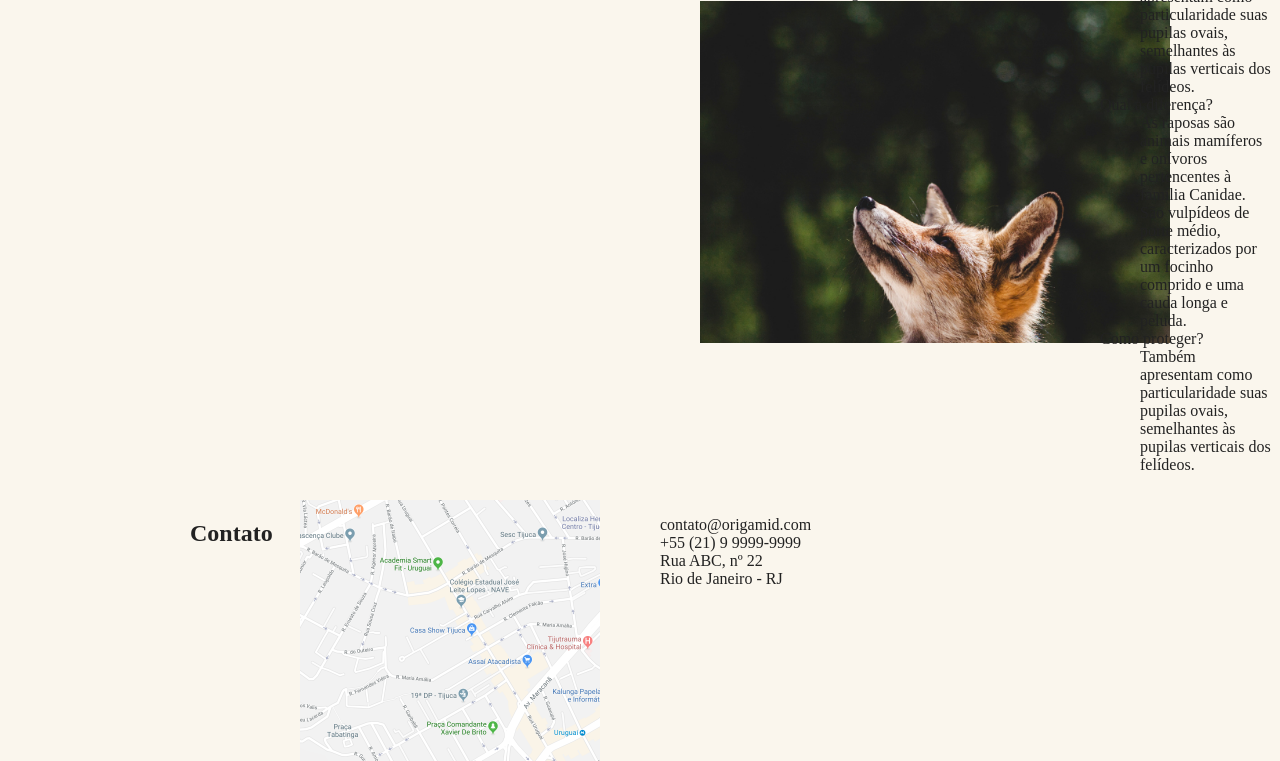
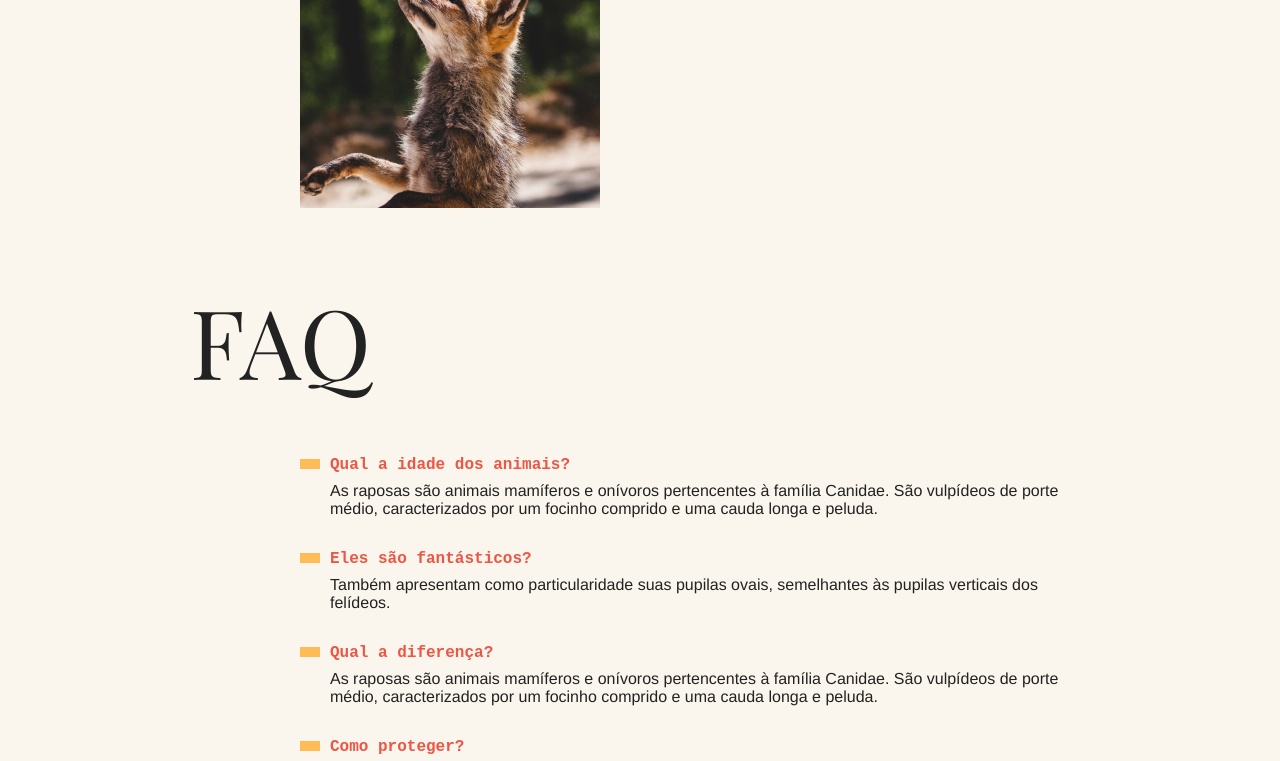
Before and after one commit to mvsampaio/animais-fantasticos, a plain HTML site: page index.html in a window 1280 px wide. Shown: the part 522-1283 px from the top of the page. Drawn offline with Linux system fonts and the light colour scheme; a script that the page names is missing.

Commit message:
corrigido conflito

```diff
--- a/css/style.css
+++ b/css/style.css
@@ -1,6 +1,5 @@
+/* Reset */
 
-<<<<<<< Updated upstream
-=======
 body,
 h1,
 h2,
@@ -268,4 +267,3 @@ html.textoMaior {
     transform: translate3d(0, 0, 0);
   }
 }
->>>>>>> Stashed changes
--- a/index.html
+++ b/index.html
@@ -7,6 +7,10 @@
   <meta name="viewport" content="width=device-width, initial-scale=1.0">
   <title>Animais fantásticos</title>
 
+  <link rel="preconnect" href="https://fonts.googleapis.com">
+  <link rel="preconnect" href="https://fonts.gstatic.com" crossorigin>
+  <link href="https://fonts.googleapis.com/css2?family=Playfair+Display+SC&display=swap" rel="stylesheet">
+
   <link rel="stylesheet" href="./css/style.css">
 
   <script>document.documentElement.className += ' js';</script>
@@ -15,28 +19,16 @@
 <body>
   <nav class="menu">
     <ul>
-<<<<<<< Updated upstream
-      <li><a href="#animais"></a></li>
-      <li><a href="#faq"></a></li>
-      <li><a href="#contato"></a></li>
-      <li><a href="https://www.origamid.com/">Dev ➝</a></li>
-=======
       <li><a href="#animais">Animais</a></li>
       <li><a href="#faq">Faq</a></li>
       <li><a href="#contato">Contato</a></li>
       <li><a href="https://www.origamid.com/">Dev→</a></li>
->>>>>>> Stashed changes
     </ul>
   </nav>
 
   <section class="grid-section animais" id="animais">
-<<<<<<< Updated upstream
-    <h1>Animais Fantásticos</h1>
-    <ul>
-=======
     <h1 class="titulo">Animais Fantásticos</h1>
     <ul class="animais-lista js-tabmenu">
->>>>>>> Stashed changes
       <li><img src="./img/imagem1.jpg"></li>
       <li><img src="./img/imagem2.jpg"></li>
       <li><img src="./img/imagem3.jpg"></li>
@@ -97,10 +89,10 @@
     </div>
   </section>
 
-  <section class="grid-setction faq" id="faq">
-    <h1>FAQ</h1>
+  <section class="grid-section faq" id="faq">
+    <h1 class="titulo">FAQ</h1>
 
-    <dl>
+    <dl class="faq-lista">
       <dt>Qual a idade dos animais?</dt>
       <dd>As raposas são animais mamíferos e onívoros pertencentes à família Canidae. São vulpídeos de porte médio, caracterizados por um focinho comprido e uma cauda longa e peluda.</dd>
 
@@ -116,13 +108,13 @@
   </section>
 
   <section class="grid-section contato" id="contato">
-    <h1>Contato</h1>
+    <h1 class="titulo">Contato</h1>
 
     <div class="mapa">
       <img src="./img/mapa.png">
     </div>
 
-    <ul>
+    <ul class="dados">
       <li>contato@origamid.com</li>
       <li>+55 (21) 9 9999-9999</li>
       <li>Rua ABC, nº 22</li>
```
Also changed, not shown: main.js (added).
